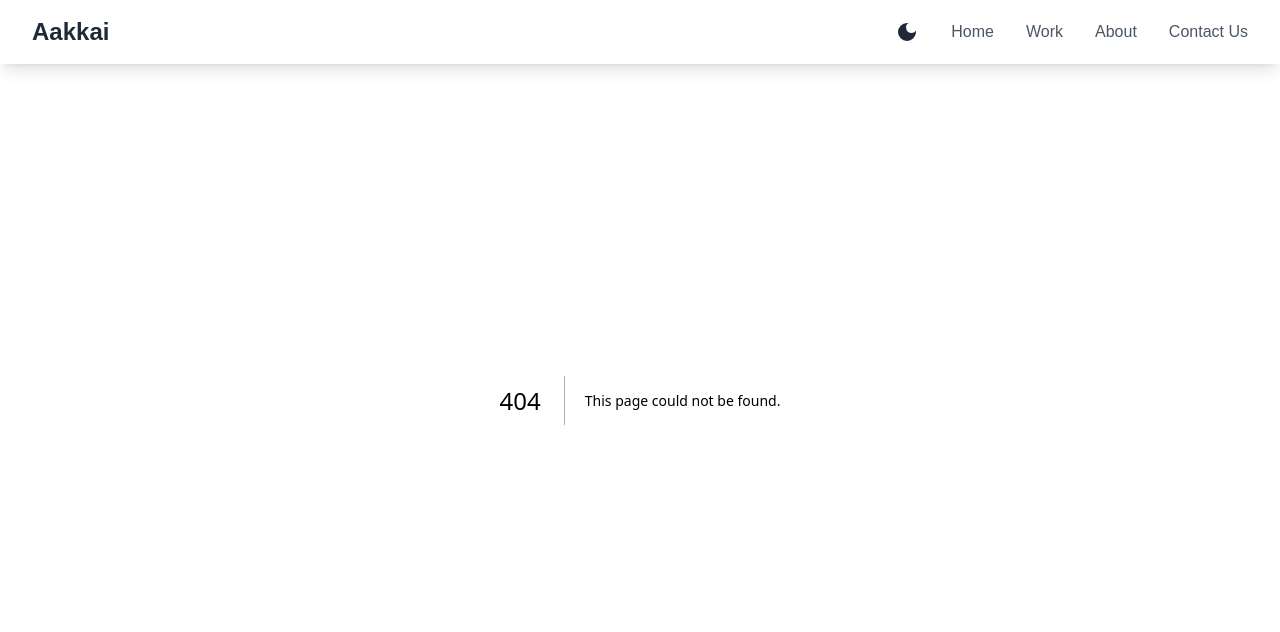
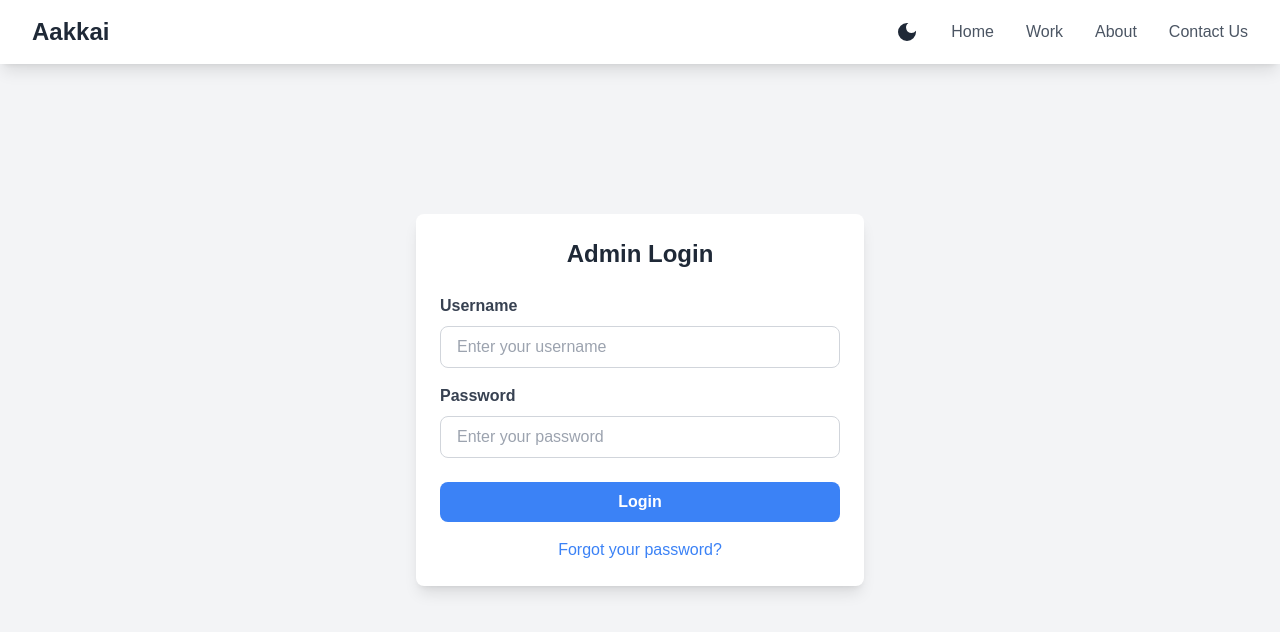
Before and after one commit to lokeshwaran100/aakkai, a Next.js app in the folder app/: page /login in a window 1280 px wide. Before the commit this address had no page. Shown: the top 632 px of the page. Built offline with nearby package versions, Linux system fonts and the light colour scheme.

Commit message:
Add admin login page

```diff
--- /dev/null
+++ b/app/app/login/page.tsx
@@ -0,0 +1,84 @@
+"use client";
+
+import { useState } from "react";
+
+const AdminLogin = () => {
+  const [username, setUsername] = useState("");
+  const [password, setPassword] = useState("");
+
+  const handleLogin = (e: React.FormEvent) => {
+    e.preventDefault();
+    // Add login logic here
+    console.log("Username:", username, "Password:", password);
+  };
+
+  return (
+    <div className="min-h-screen flex items-center justify-center bg-gray-100 dark:bg-gray-900">
+      <div className="w-full max-w-md bg-white dark:bg-gray-800 shadow-lg rounded-lg p-6">
+        <h2 className="text-2xl font-bold text-gray-800 dark:text-gray-200 text-center mb-6">
+          Admin Login
+        </h2>
+        <form onSubmit={handleLogin}>
+          {/* Username Field */}
+          <div className="mb-4">
+            <label
+              htmlFor="username"
+              className="block text-gray-700 dark:text-gray-300 font-semibold mb-2"
+            >
+              Username
+            </label>
+            <input
+              type="username"
+              id="username"
+              className="w-full px-4 py-2 border border-gray-300 dark:border-gray-700 rounded-lg focus:outline-none focus:ring-2 focus:ring-blue-500 dark:bg-gray-700 dark:text-gray-300"
+              placeholder="Enter your username"
+              value={username}
+              onChange={(e) => setUsername(e.target.value)}
+              required
+            />
+          </div>
+
+          {/* Password Field */}
+          <div className="mb-4">
+            <label
+              htmlFor="password"
+              className="block text-gray-700 dark:text-gray-300 font-semibold mb-2"
+            >
+              Password
+            </label>
+            <input
+              type="password"
+              id="password"
+              className="w-full px-4 py-2 border border-gray-300 dark:border-gray-700 rounded-lg focus:outline-none focus:ring-2 focus:ring-blue-500 dark:bg-gray-700 dark:text-gray-300"
+              placeholder="Enter your password"
+              value={password}
+              onChange={(e) => setPassword(e.target.value)}
+              required
+            />
+          </div>
+
+          {/* Login Button */}
+          <div className="mt-6">
+            <button
+              type="submit"
+              className="w-full bg-blue-500 hover:bg-blue-600 text-white font-semibold py-2 rounded-lg transition duration-300"
+            >
+              Login
+            </button>
+          </div>
+        </form>
+
+        {/* Forgot Password Link */}
+        <div className="mt-4 text-center">
+          <a
+            href="#"
+            className="text-blue-500 hover:underline dark:text-blue-400"
+          >
+            Forgot your password?
+          </a>
+        </div>
+      </div>
+    </div>
+  );
+};
+export default AdminLogin;
```
